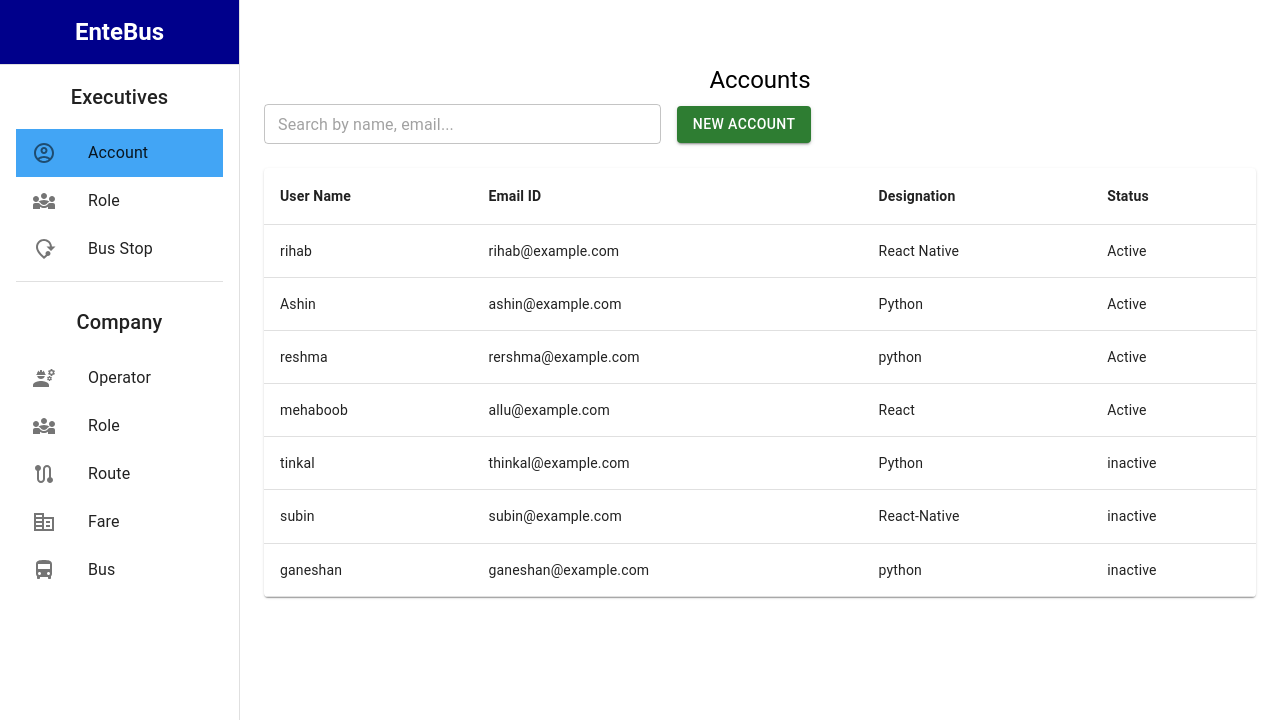
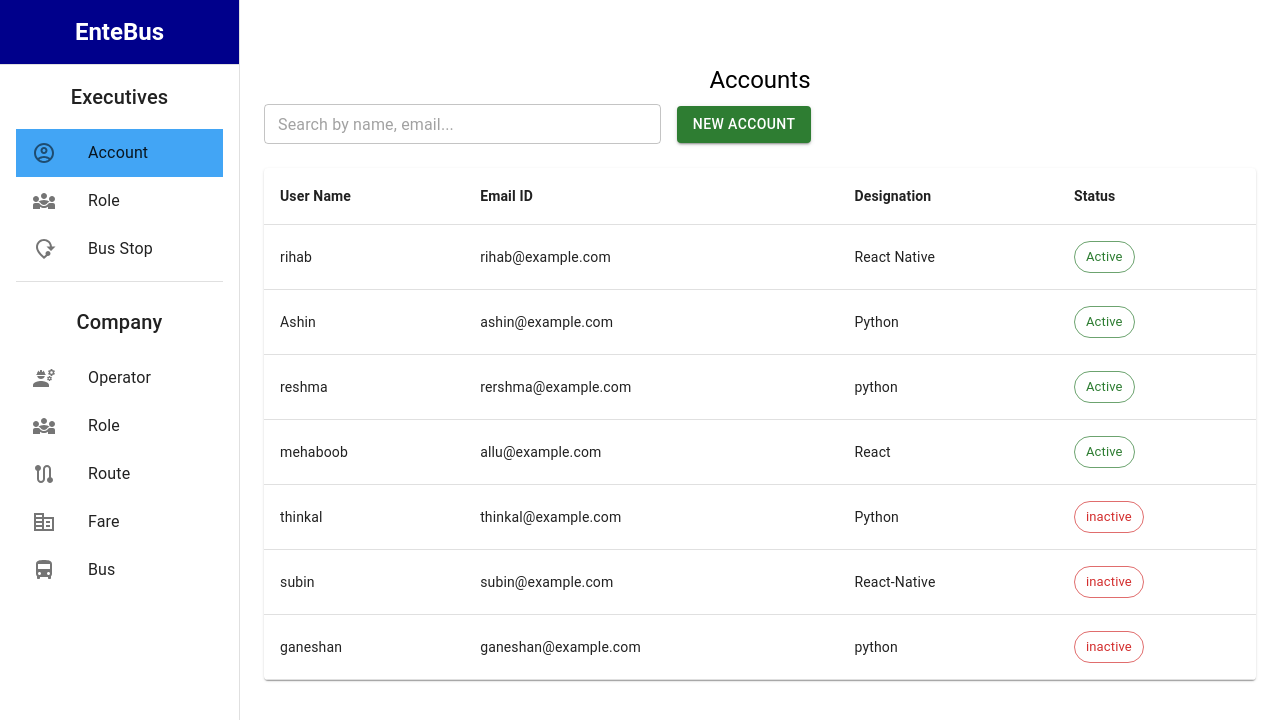
Before and after one commit to NixbugSoftwares/executive-app, a React (Vite) app: page /account in a window 1280 px wide. Shown: the top 720 px of the page. Built offline with nearby package versions, Linux system fonts and the light colour scheme.

Commit message:
Used Chip for a better view.

```diff
--- a/src/screens/accountpage/AccountListingPage.tsx
+++ b/src/screens/accountpage/AccountListingPage.tsx
@@ -1,6 +1,6 @@
 import React, { useState } from "react";
 import { useNavigate } from "react-router-dom";
-import { Table, TableBody, TableCell, TableContainer, TableHead, TableRow, Paper, Button, Typography, Box, TextField, Dialog, DialogActions, DialogContent, DialogTitle } from "@mui/material";
+import { Table, TableBody, TableCell, TableContainer, TableHead, TableRow, Paper, Button, Typography, Box, TextField, Dialog, DialogActions, DialogContent, DialogTitle, Chip } from "@mui/material";
 import AccountDetailsCard from "./AccountDetailsCard";
 
 const AccountListingTable = () => {
@@ -10,7 +10,7 @@ const AccountListingTable = () => {
     { id: 2, fullName: "Ashin joseph", username: "Ashin", password: "ashin123", gender: "Female", designation: "Python", email: "ashin@example.com", phoneNumber: "987-654-3210", status: "Active" },
     { id: 3, fullName: "Reshma R", username: "reshma ", password: "reshma123", gender: "Female", designation: "python", email: "rershma@example.com", phoneNumber: "555-555-5555", status: "Active" },
     { id: 4, fullName: "Al mehaboob", username: " mehaboob ", password: "al123", gender: "Male", designation: "React", email: "allu@example.com", phoneNumber: "2345678901", status: "Active" },
-    { id: 5, fullName: "Thinkal VB", username: "tinkal ", password: "thinkal123", gender: "Male", designation: "Python", email: "thinkal@example.com", phoneNumber: "555-555-5555", status: "inactive" },
+    { id: 5, fullName: "Thinkal VB", username: "thinkal ", password: "thinkal123", gender: "Male", designation: "Python", email: "thinkal@example.com", phoneNumber: "555-555-5555", status: "inactive" },
     { id: 6, fullName: "subin Raj", username: "subin ", password: "subin123", gender: "Male", designation: "React-Native", email: "subin@example.com", phoneNumber: "555-555-5555", status: "inactive" },
     { id: 7, fullName: "Ganesh Parthan", username: "ganeshan ", password: "ganeshan123", gender: "Male", designation: "python", email: "ganeshan@example.com", phoneNumber: "555-555-5555", status: "inactive" },
   ];
@@ -109,7 +109,9 @@ const AccountListingTable = () => {
                   <TableCell>{row.username}</TableCell>
                   <TableCell>{row.email}</TableCell>
                   <TableCell>{row.designation}</TableCell>
-                  <TableCell>{row.status}</TableCell>
+                  <TableCell>
+                    <Chip label={row.status} color={row.status === "Active" ? "success" : "error"} variant="outlined" />
+                  </TableCell>
                 </TableRow>
               ))}
             </TableBody>
```
